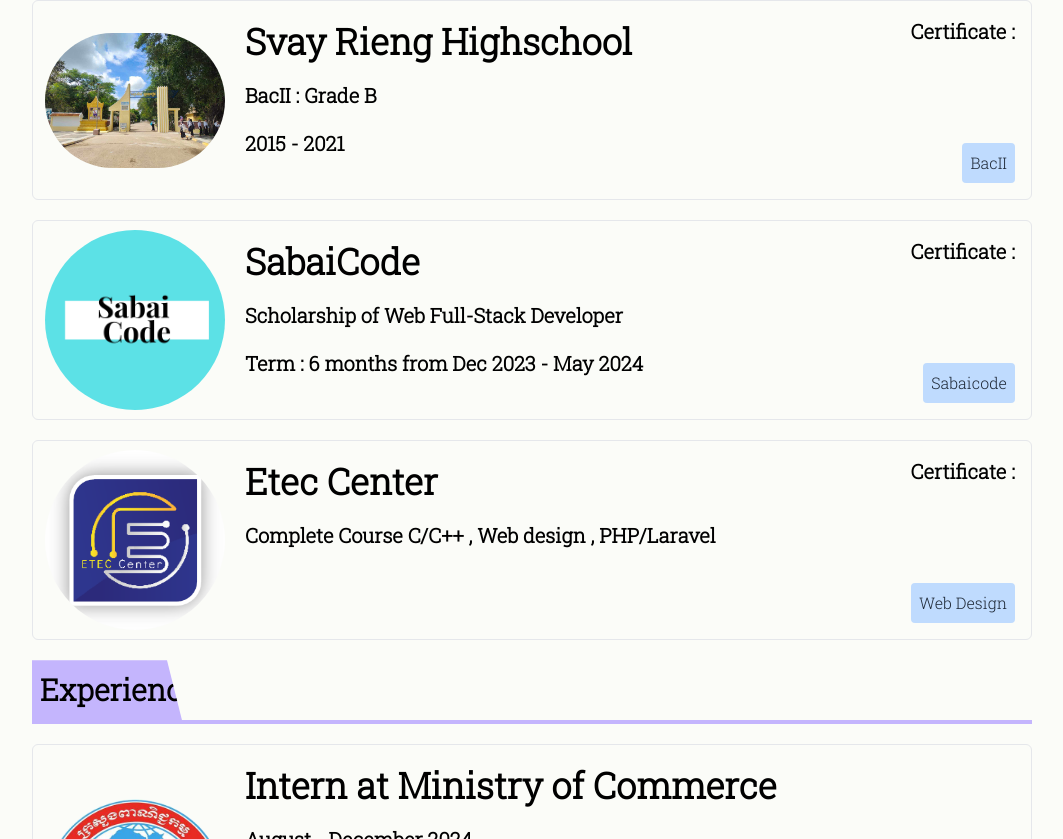
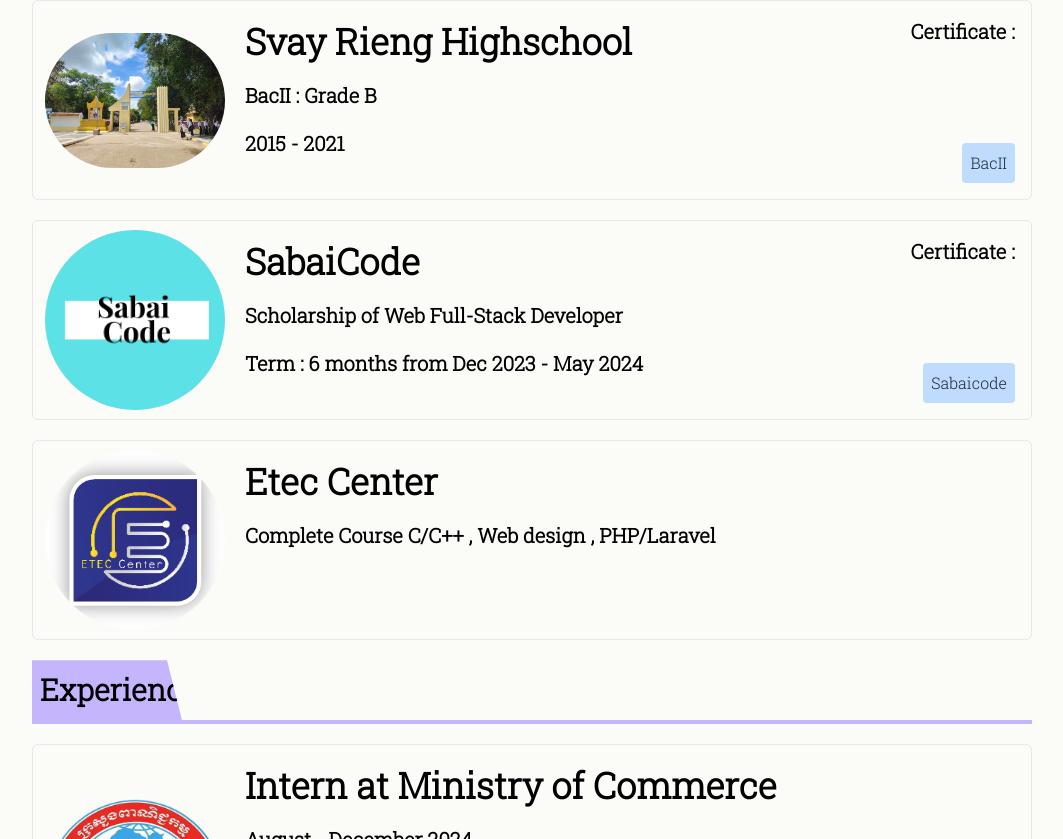
Before and after one commit to ChanSarun168/Portfolio, a Next.js app: page / in a window 1280 px wide. Shown: the part 3384-4223 px from the top of the page, without its empty margins (108-1171 px from the left). Built offline with nearby package versions, Linux system fonts and the light colour scheme.

Commit message:
update: add experience

```diff
--- a/src/components/Study.tsx
+++ b/src/components/Study.tsx
@@ -44,12 +44,6 @@
       school: "Etec Center",
       statement: "Complete Course C/C++ , Web design , PHP/Laravel",
       timeline: "",
-      certificate: [
-        {
-          name: "Web Design",
-          certi: "/sabaicode.png",
-        },
-      ],
     },
   ];
 
--- a/src/components/StudyCard.tsx
+++ b/src/components/StudyCard.tsx
@@ -25,13 +25,14 @@
 }) => {
   return (
     <div className="w-full xl:h-[200px] h-[300px] xl:flex items-center px-3 gap-x-5 rounded-md border-[1.5px] relative mb-5">
-      <Image
+      {/* <Image
         src={thumbnail}
         alt={school}
         width={80}
         height={80}
         className="xl:w-[180px] rounded-full"
-      />
+      /> */}
+      <img src={thumbnail} alt={school} className="xl:w-[180px] rounded-full w-[80px]"/>
       <div className="h-full py-5 flex-1">
         <h1 className="font-black xl:text-4xl text-xl mb-5">{school}</h1>
         <h1 className="font-bold xl:text-xl text-xs mb-5">{statement}</h1>
```
